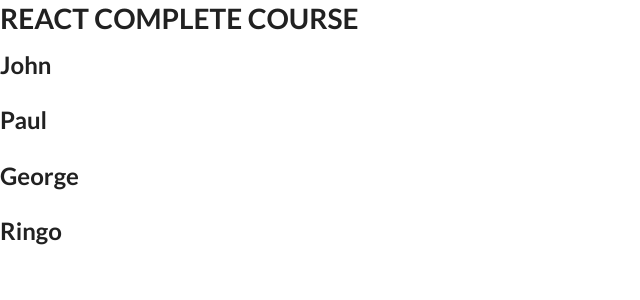
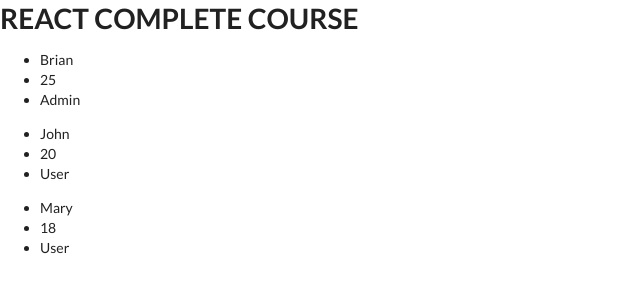
Before and after one commit to brian-ambani/react-projects, a React (Create React App) app in the folder react-full-course/contact-app/: page / in a window 1280 px wide. Shown: the top 300 px of the page, without its empty margins (0-640 px from the left). Built offline with nearby package versions, Linux system fonts and the light colour scheme.

Commit message:
updated Lists of objects in react

```diff
--- a/react-full-course/contact-app/src/components/Lists.jsx
+++ b/react-full-course/contact-app/src/components/Lists.jsx
@@ -1,12 +1,32 @@
 import React from "react";
 
 export default function Lists() {
-  const names = ["John", "Paul", "George", "Ringo"];
+  //simple list
+  //   const names = ["John", "Paul", "George", "Ringo"];
+  //   return (
+  //     <div>
+  //       {names.map((name) => {
+  //         return <h2 key={Math.random() * 10}>{name}</h2>;
+  //       })}
+  //     </div>
+  //   );
+
+  // Arrays of objects
+  const Users = [
+    { name: "Brian", age: 25, role: "Admin" },
+    { name: "John", age: 20, role: "User" },
+    { name: "Mary", age: 18, role: "User" },
+  ];
+
   return (
-    <div>
-      {names.map((name) => {
-        return <h2 key={Math.random() * 10}>{name}</h2>;
-      })}
-    </div>
+    <>
+      {Users.map((user) => (
+        <ul key={Math.random() * 10}>
+          <li>{user.name}</li>
+          <li>{user.age}</li>
+          <li>{user.role}</li>
+        </ul>
+      ))}
+    </>
   );
 }
```
